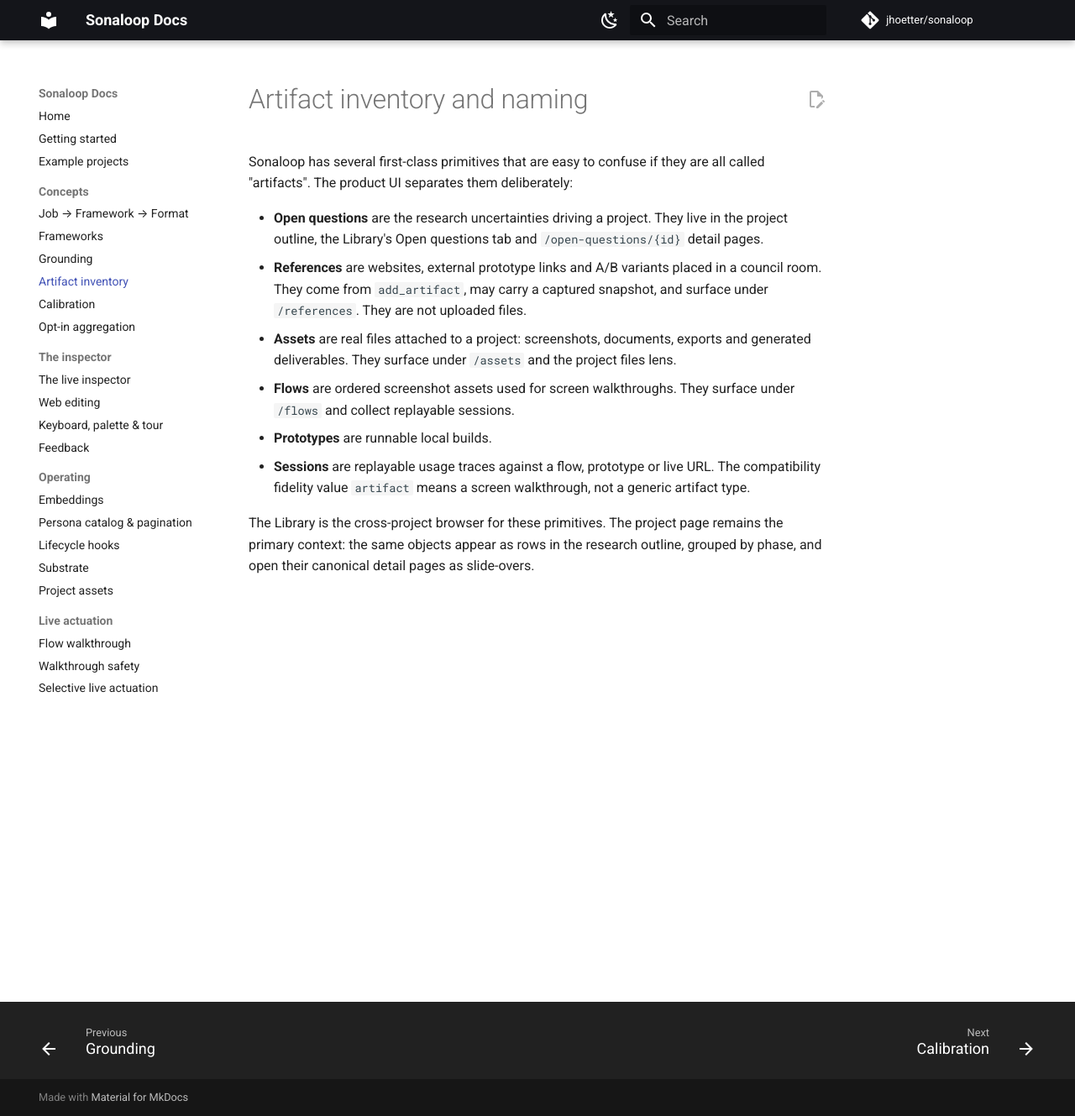
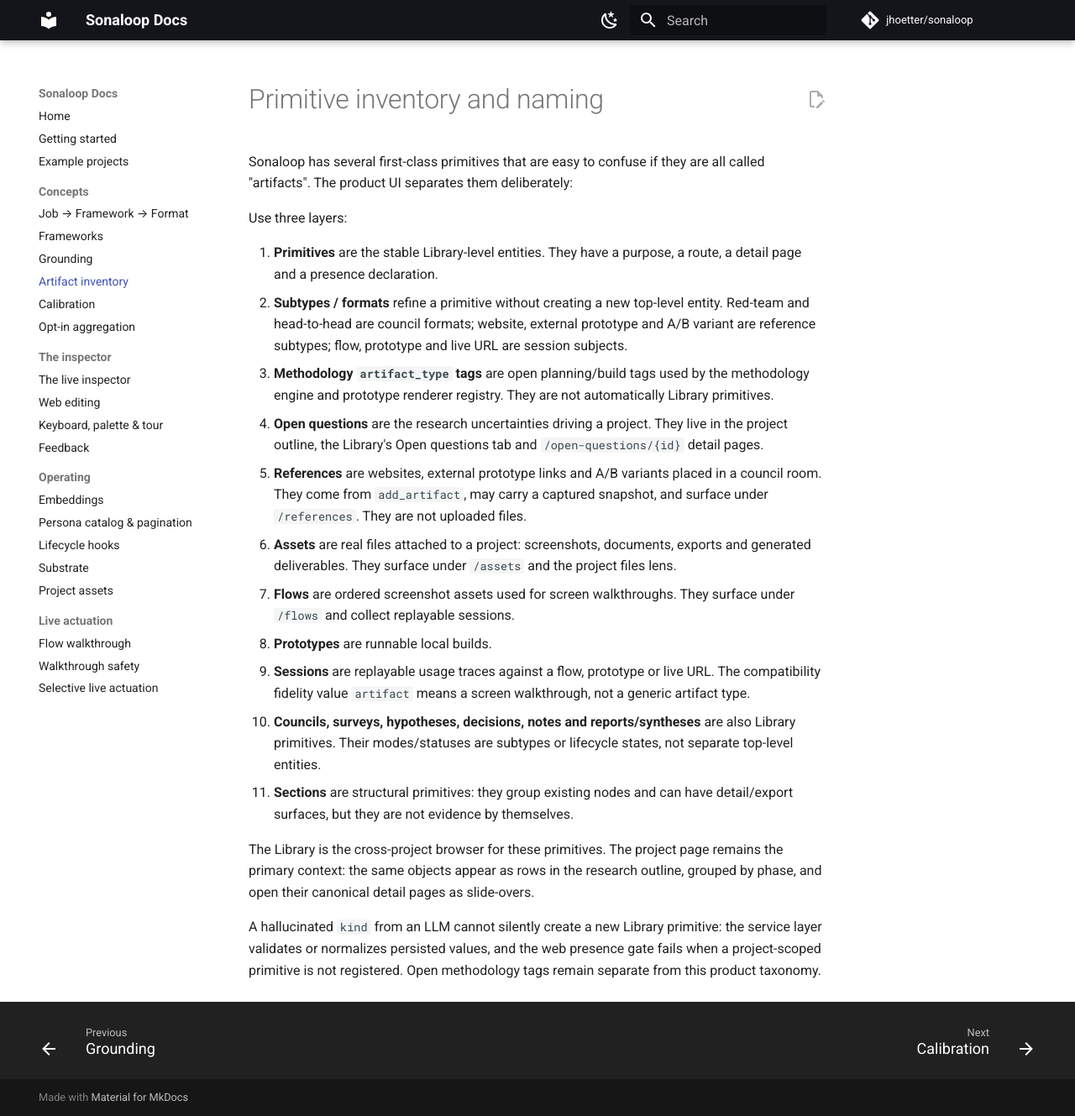
Before and after one commit to jhoetter/sonaloop-docs, an MkDocs documentation site: the page built from docs/artifact-inventory.md, in a window 1280 px wide and 1329 px high. Shown: the whole window at 84% size. Built offline with MkDocs 1.6.1 and Material for MkDocs 9.7.7, drawn with Linux system fonts in a browser that asks for light colours; comment, search, counter and statistics services are not loaded.

Commit message:
Clarify primitive taxonomy docs

```diff
--- a/docs/artifact-inventory.md
+++ b/docs/artifact-inventory.md
@@ -1,7 +1,19 @@
-# Artifact inventory and naming
+# Primitive inventory and naming
 
 Sonaloop has several first-class primitives that are easy to confuse if they are
 all called "artifacts". The product UI separates them deliberately:
+
+Use three layers:
+
+1. **Primitives** are the stable Library-level entities. They have a purpose, a
+   route, a detail page and a presence declaration.
+2. **Subtypes / formats** refine a primitive without creating a new top-level
+   entity. Red-team and head-to-head are council formats; website, external
+   prototype and A/B variant are reference subtypes; flow, prototype and live
+   URL are session subjects.
+3. **Methodology `artifact_type` tags** are open planning/build tags used by the
+   methodology engine and prototype renderer registry. They are not
+   automatically Library primitives.
 
 - **Open questions** are the research uncertainties driving a project. They live
   in the project outline, the Library's Open questions tab and
@@ -18,7 +30,17 @@ all called "artifacts". The product UI separates them deliberately:
 - **Sessions** are replayable usage traces against a flow, prototype or live
   URL. The compatibility fidelity value `artifact` means a screen walkthrough,
   not a generic artifact type.
+- **Councils, surveys, hypotheses, decisions, notes and reports/syntheses** are
+  also Library primitives. Their modes/statuses are subtypes or lifecycle
+  states, not separate top-level entities.
+- **Sections** are structural primitives: they group existing nodes and can have
+  detail/export surfaces, but they are not evidence by themselves.
 
 The Library is the cross-project browser for these primitives. The project page
 remains the primary context: the same objects appear as rows in the research
 outline, grouped by phase, and open their canonical detail pages as slide-overs.
+
+A hallucinated `kind` from an LLM cannot silently create a new Library primitive:
+the service layer validates or normalizes persisted values, and the web presence
+gate fails when a project-scoped primitive is not registered. Open methodology
+tags remain separate from this product taxonomy.
```
